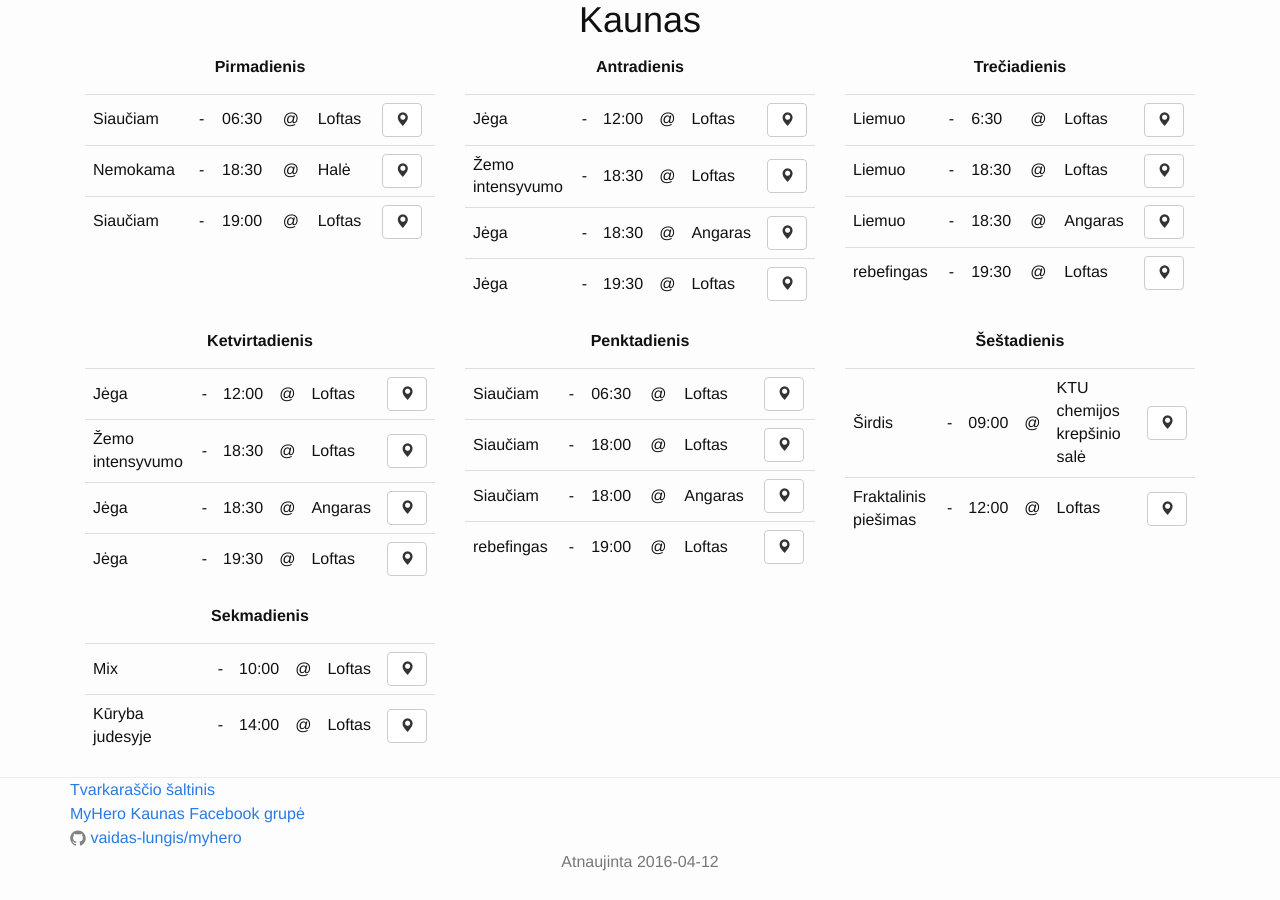
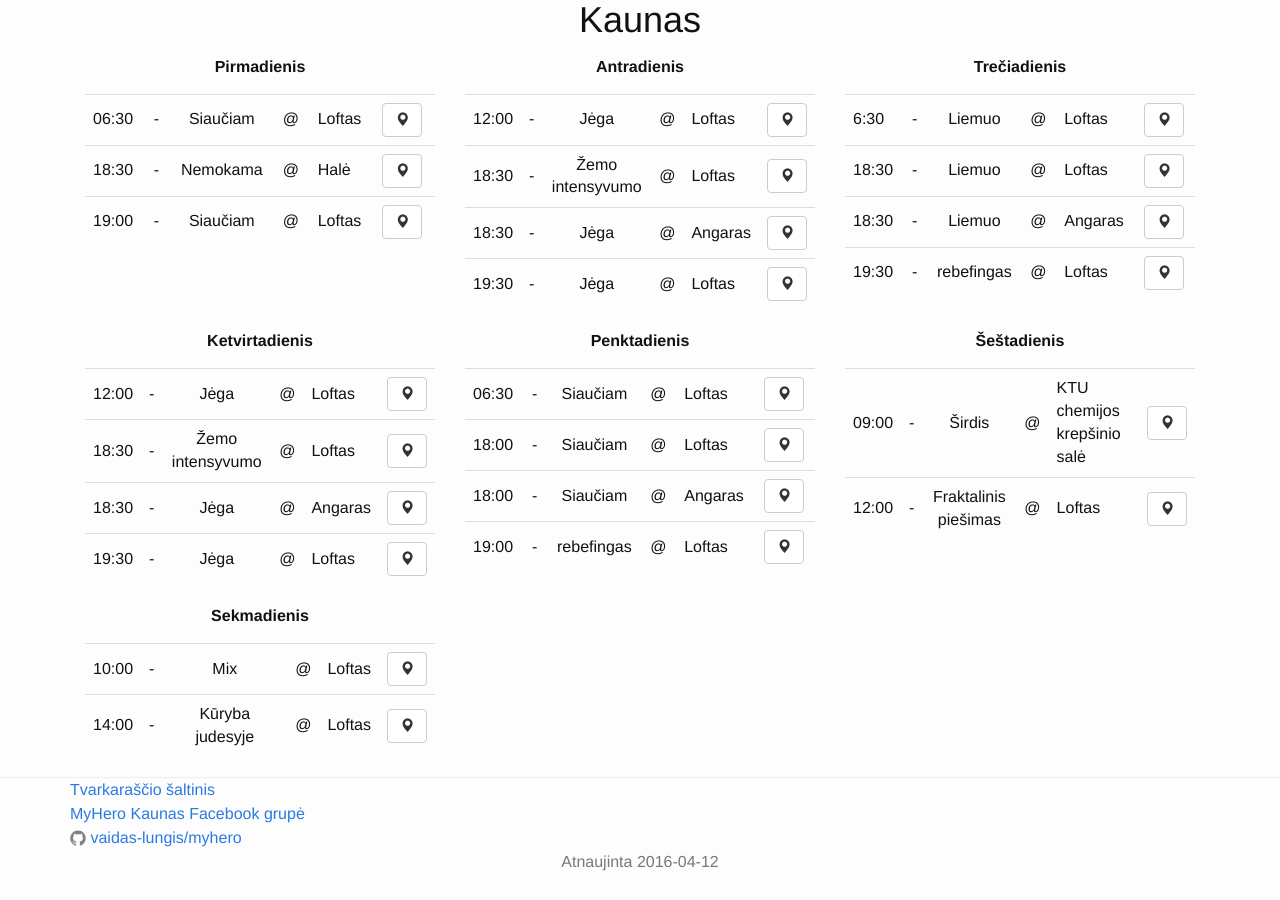
Before and after one commit to vaidas-lungis/myhero, a Jekyll site: the page built from index.html, in a window 1280 px wide. Built offline with Jekyll 4.4.1, drawn with Linux system fonts in a browser that asks for light colours; nearby versions of some CDN libraries.

Commit message:
Switch event type with event time

```diff
--- a/_includes/day-events.html
+++ b/_includes/day-events.html
@@ -1,9 +1,9 @@
 <table class="table table-hover">
     {% for event in include.events %}
     <tr>
-        <td class="vert-align">{{ event.type}}</td>
+        <td class="vert-align">{{event.starts_at}}</td>
         <td class="vert-align hidden-xs">-</td>
-        <td class="vert-align">{{event.starts_at}}</td>
+        <td class="vert-align text-center">{{ event.type}}</td>
         <td class="vert-align hidden-xs">@</td>
         <td class="vert-align">{{event.place}}</td>
         <td class="vert-align">
```
